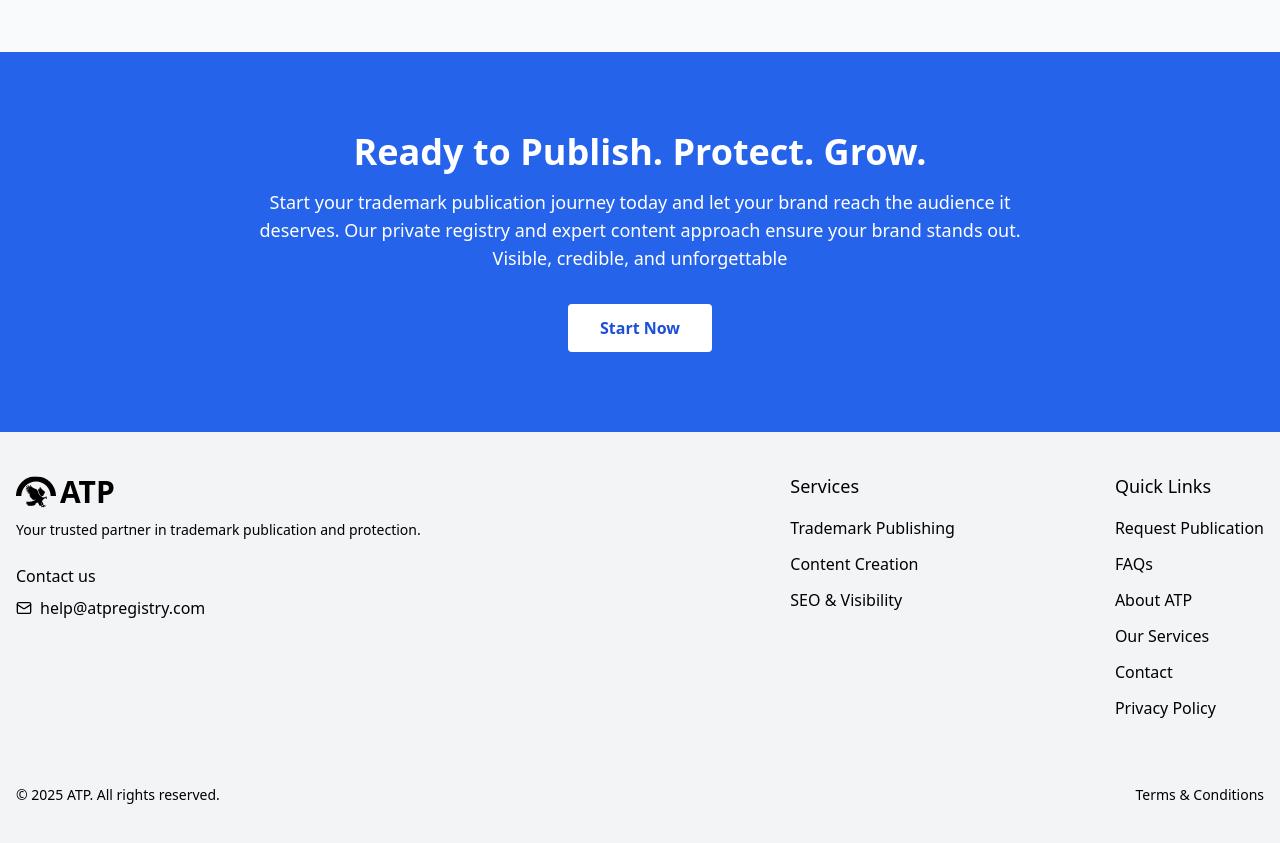
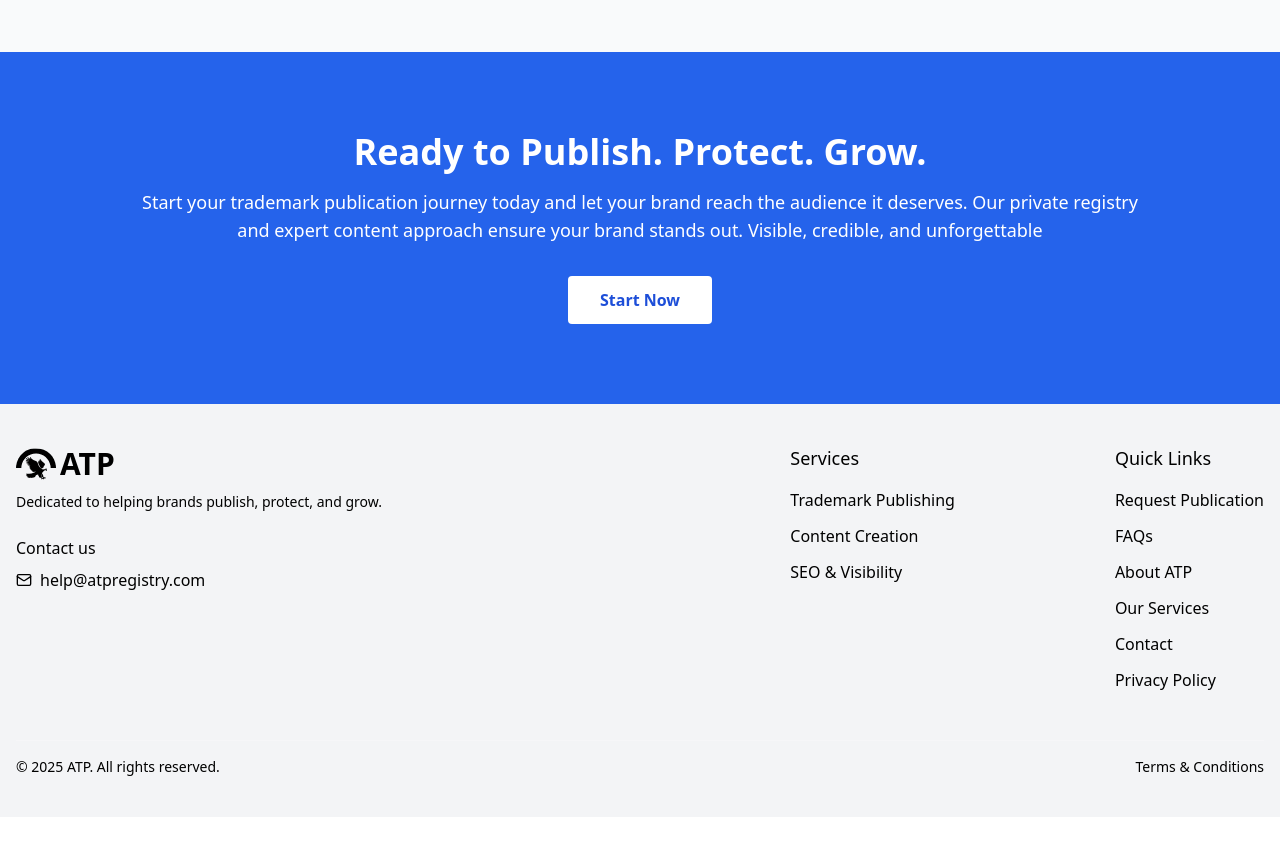
Before and after one commit to janrydu1/NATP-V2, a React (Vite) app: page / in a window 1280 px wide. Shown: the part 3600-4443 px from the top of the page. After the commit the page ends 4417 px from the top, so only its background shows below. Built offline with nearby package versions, Linux system fonts and the light colour scheme; no server answers.

Commit message:
refactor: Update footer tagline for clarity and impact; adjust CTA section width for better layout

```diff
--- a/src/components/Footer.tsx
+++ b/src/components/Footer.tsx
@@ -59,7 +59,7 @@ export const Footer = () => {
               <span className="font-extrabold text-3xl">ATP</span>
             </div>
             <p className="text-sm text-muted-foreground mb-6 mt-2">
-              Your trusted partner in trademark publication and protection.
+              Dedicated to helping brands publish, protect, and grow.
             </p>
 
             <div>
--- a/src/pages/Index.tsx
+++ b/src/pages/Index.tsx
@@ -387,7 +387,7 @@ export default function Index() {
 
       {/* Final CTA */}
       <section className="py-20 px-6 bg-blue-600 text-white text-center">
-        <div className="max-w-3xl mx-auto">
+        <div className="max-w-5xl mx-auto">
           <h2 className="text-3xl lg:text-4xl font-bold mb-4">
             Ready to Publish. Protect. Grow.
           </h2>
```
